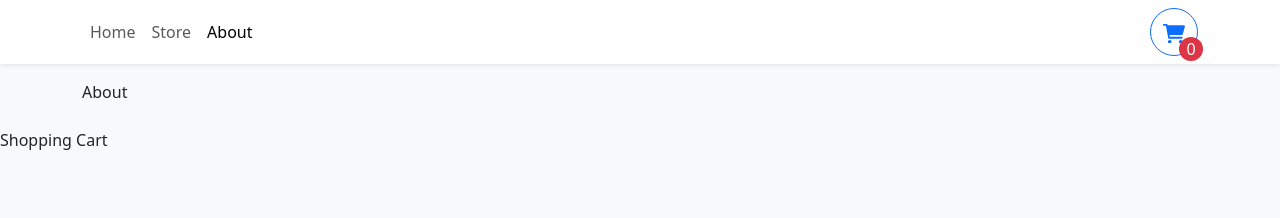
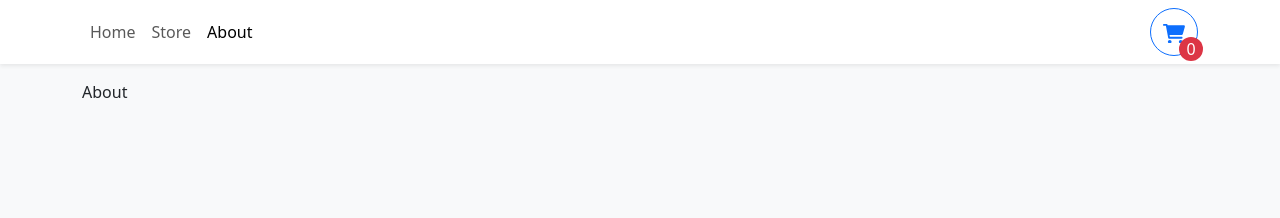
Before and after one commit to somramnani/store-, a React (Vite) app: page /about in a window 1280 px wide. Shown: the top 218 px of the page. Built offline with nearby package versions, Linux system fonts and the light colour scheme.

Commit message:
add isOpen for open and closing of shopping cart

```diff
--- a/src/components/ShoppingCart.tsx
+++ b/src/components/ShoppingCart.tsx
@@ -1,5 +1,19 @@
-const ShoppingCart = () => {
-  return <div>Shopping Cart</div>;
+import { Offcanvas } from "react-bootstrap";
+import useShoppingCart from "../hooks/useShoppingCart";
+
+type ShoppingCartProps = {
+  isOpen: boolean;
+};
+
+const ShoppingCart = ({ isOpen }: ShoppingCartProps) => {
+  const { closeCart } = useShoppingCart();
+  return (
+    <Offcanvas show={isOpen} onHide={closeCart} placement="end">
+      <Offcanvas.Header closeButton>
+        <Offcanvas.Title>Cart</Offcanvas.Title>
+      </Offcanvas.Header>
+    </Offcanvas>
+  );
 };
 
 export default ShoppingCart;
--- a/src/providers/ShoppingCartProvider.tsx
+++ b/src/providers/ShoppingCartProvider.tsx
@@ -90,7 +90,7 @@ const ShoppingCartProvider = ({ children }: ShoppingCartProviderProps) => {
       }}
     >
       {children}
-      <ShoppingCart />
+      <ShoppingCart isOpen={isOpen} />
     </ShoppingCartContext.Provider>
   );
 };
```
